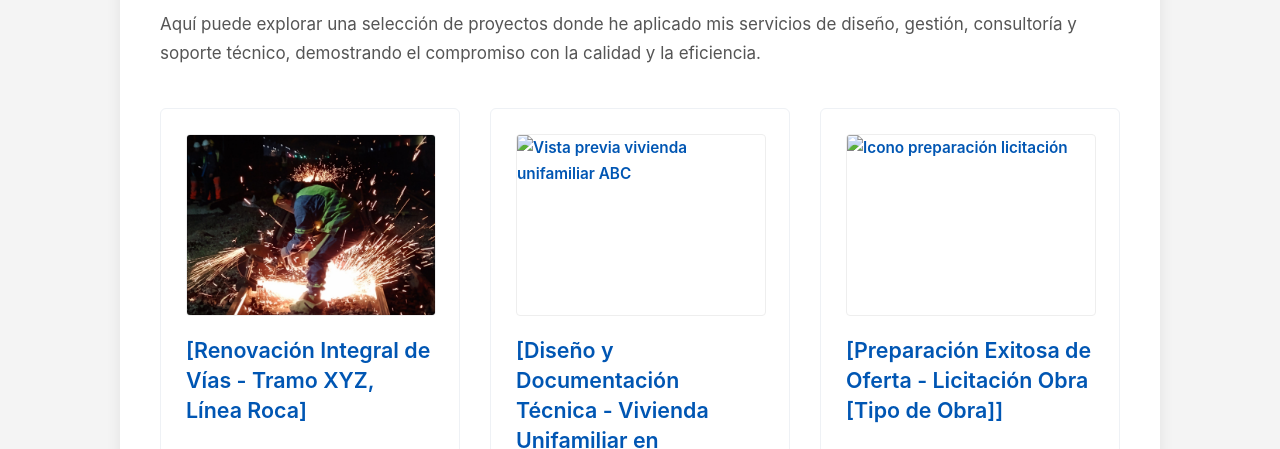
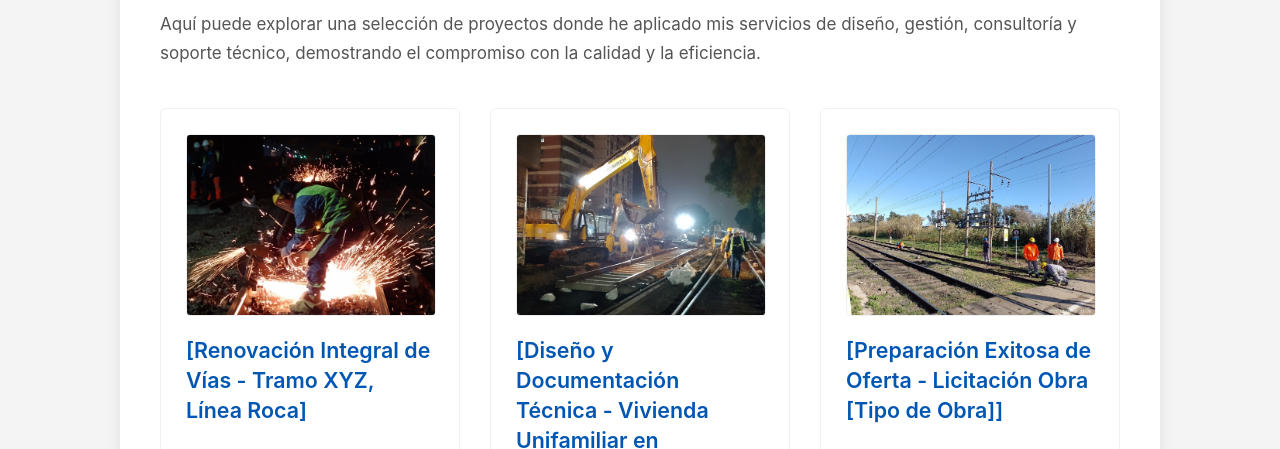
Before and after one commit to SIR8633/portfolio-web-ing, a plain HTML site: page proyectos.html in a window 1280 px wide. Shown: the part 289-738 px from the top of the page. Drawn offline with Linux system fonts and the light colour scheme.

Commit message:
Update proyectos.html

```diff
--- a/proyectos.html
+++ b/proyectos.html
@@ -44,7 +44,7 @@
 
 
             <article class="proyecto-item">
-                 <a href="proyectos/ejemplo-edificacion.html"> <img src="img/proyecto-edificacion.jpg" alt="Vista previa vivienda unifamiliar ABC" width="200"> <h2>[Diseño y Documentación Técnica - Vivienda Unifamiliar en [Barrio/Zona]]</h2>
+                 <a href="proyectos/ejemplo-edificacion.html"> <img src="img/proyectos/proyecto-edificacion.jpg" alt="Vista previa vivienda unifamiliar ABC" width="200"> <h2>[Diseño y Documentación Técnica - Vivienda Unifamiliar en [Barrio/Zona]]</h2>
                  </a>
                 <p>Servicios aplicados: Diseño de Obras (Documentación Técnica), Cotización Precisa de Obra.</p>
                 <a href="proyectos/ejemplo-edificacion.html">Ver detalles del proyecto &gt;</a> </article>
@@ -52,7 +52,7 @@
 
 
             <article class="proyecto-item">
-                <a href="proyectos/ejemplo-licitacion.html"> <img src="img/proyecto-licitacion.jpg" alt="Icono preparación licitación" width="200"> <h2>[Preparación Exitosa de Oferta - Licitación Obra [Tipo de Obra]]</h2>
+                <a href="proyectos/ejemplo-licitacion.html"> <img src="img/proyectos/proyecto-licitacion.jpg" alt="Icono preparación licitación" width="200"> <h2>[Preparación Exitosa de Oferta - Licitación Obra [Tipo de Obra]]</h2>
                  </a>
                 <p>Servicios aplicados: Preparación de Ofertas para Licitaciones.</p>
                 <a href="proyectos/ejemplo-licitacion.html">Ver detalles del proyecto &gt;</a> </article>
```
